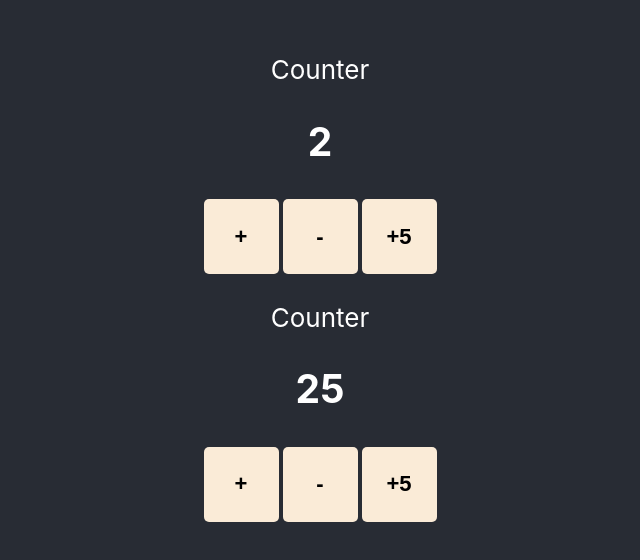
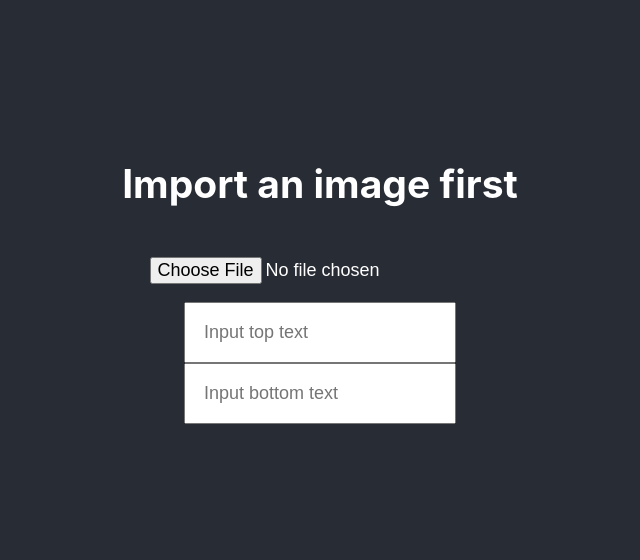
Before and after one commit to leszekkazmierczak/warsawjs-workshop-63, a React (Create React App) app: page / in a window 1280 px wide. Shown: the part 124-684 px from the top of the page, without its empty margins (320-960 px from the left). Built offline with nearby package versions, Linux system fonts and the light colour scheme.

Commit message:
First working version

```diff
--- a/package.json
+++ b/package.json
@@ -6,6 +6,7 @@
     "@testing-library/jest-dom": "^5.16.4",
     "@testing-library/react": "^13.3.0",
     "@testing-library/user-event": "^13.5.0",
+    "html2canvas": "^1.4.1",
     "react": "^18.2.0",
     "react-dom": "^18.2.0",
     "react-scripts": "5.0.1",
--- a/src/App.js
+++ b/src/App.js
@@ -1,12 +1,57 @@
+import { useEffect, useState } from "react";
 import "./App.css";
-import Text from "./components/Text";
+import Capture from "./components/Capture";
 
 function App() {
+  const [file, setFile] = useState();
+  const [preview, setPreview] = useState();
+  const [text1, setText1] = useState("Text1");
+  const [text2, setText2] = useState("Text2");
+
+  const onFileInputChange = (event) => {
+    setFile(event.target.files[0]);
+  };
+
+  const onTextTopInputChange = (event) => {
+    setText1(event.target.value);
+  };
+
+  const onTextBottomInputChange = (event) => {
+    setText2(event.target.value);
+  };
+
+  useEffect(() => {
+    if (!file) {
+      setPreview(undefined);
+      return;
+    }
+
+    const objectUrl = URL.createObjectURL(file);
+    setPreview(objectUrl);
+    // free memory when ever this component is unmounted
+    return () => URL.revokeObjectURL(objectUrl);
+  }, [file]);
+
   return (
     <div className="App">
       <header className="App-header">
-        <Text defaultParameter={2} />
-        <Text defaultParameter={25} />
+        {preview ? (
+          <Capture img={preview} textTop={text1} textBottom={text2} />
+        ) : (
+          <h2>Import an image first</h2>
+        )}
+        <input type={"file"} onChange={onFileInputChange} />
+
+        <input
+          type={"text1"}
+          placeholder="Input top text"
+          onChange={onTextTopInputChange}
+        />
+        <input
+          type={"text2"}
+          placeholder="Input bottom text"
+          onChange={onTextBottomInputChange}
+        />
       </header>
     </div>
   );
--- a/src/Custom.css
+++ b/src/Custom.css
@@ -6,6 +6,17 @@ button {
     border: none;
     margin: 2px;
     border-radius: 5px;
-    width: 75px;
-    height: 75px;
 }
+
+input {
+    padding: 1em;
+    font-size:18px;
+}
+
+.memeText {
+    font-family: Impact, Haettenschweiler, 'Arial Narrow Bold', sans-serif;
+    z-index: 1;
+    font-weight: bold;
+    font-size: 1.8em;
+    text-transform: uppercase;
+}
--- /dev/null
+++ b/src/components/Capture.js
@@ -0,0 +1,54 @@
+import React, { useCallback, useRef } from "react";
+import html2canvas from "html2canvas";
+import "../Custom.css";
+
+const exportAsImage = async (el, imageFileName) => {
+  const canvas = await html2canvas(el);
+  const image = canvas.toDataURL("image/png", 1.0);
+  downloadImage(image, imageFileName);
+};
+const downloadImage = (blob, fileName) => {
+  const fakeLink = window.document.createElement("a");
+  fakeLink.style = "display:none;";
+  fakeLink.download = fileName;
+
+  fakeLink.href = blob;
+
+  document.body.appendChild(fakeLink);
+  fakeLink.click();
+  document.body.removeChild(fakeLink);
+
+  fakeLink.remove();
+};
+
+const Capture = ({ img, textTop, textBottom }) => {
+  const ref = useRef(null);
+
+  return (
+    <>
+      <div
+        ref={ref}
+        style={{
+          backgroundImage: `url(${img})`,
+          backgroundSize: "cover",
+          backgroundPosition: "center",
+          position: "relative",
+          width: 450,
+          height: 800,
+          backgroundRepeat: "no-repeat",
+          display: "flex",
+          justifyContent: "space-between",
+          flexDirection: "column",
+        }}
+      >
+        <p className="memeText">{textTop}</p>
+        <p className="memeText">{textBottom}</p>
+      </div>
+      <button onClick={() => exportAsImage(ref.current, "test")}>
+        Download
+      </button>
+    </>
+  );
+};
+
+export default Capture;
```
Also changed, not shown: 1 other file (tests, documents, lock files or other folders).
